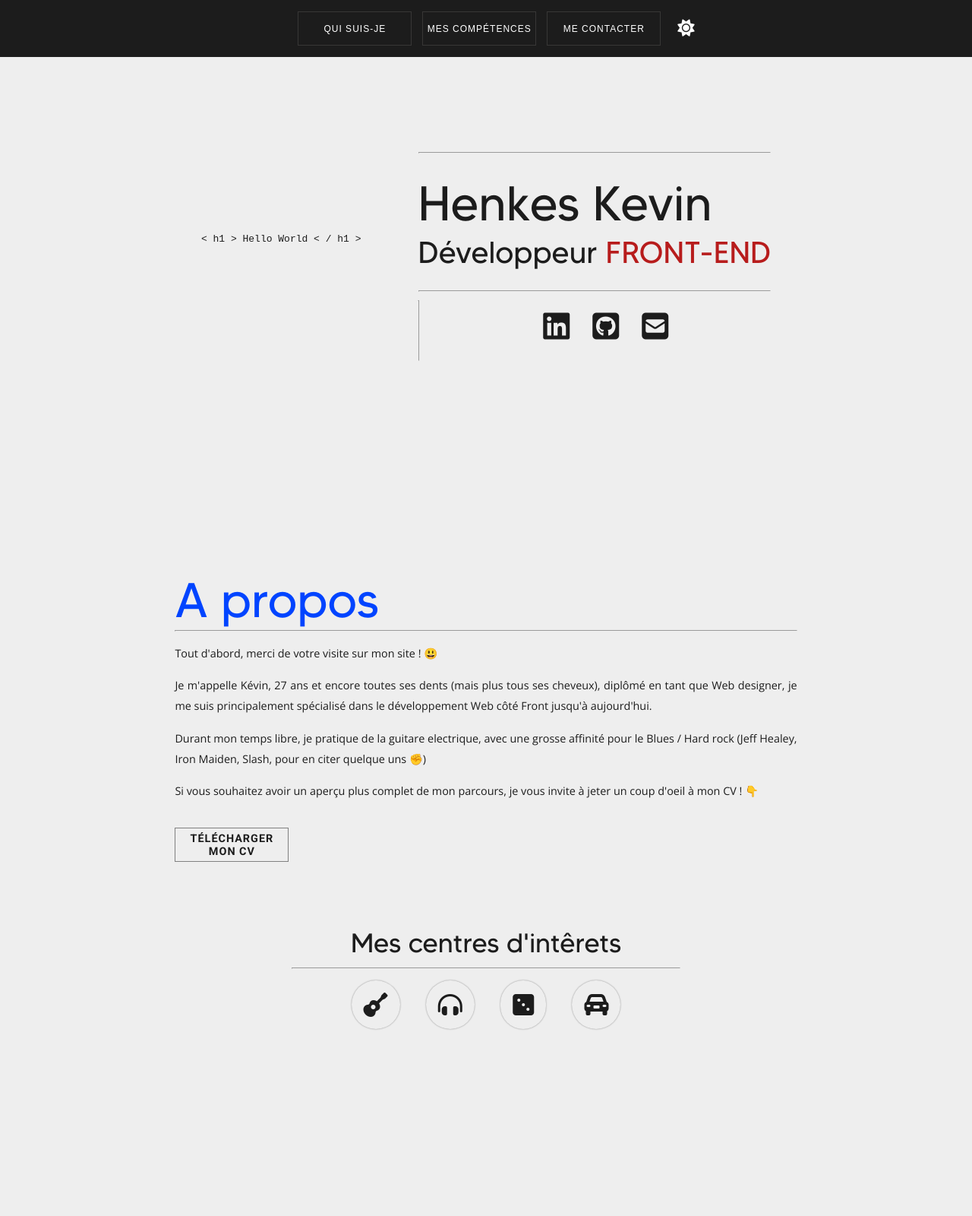
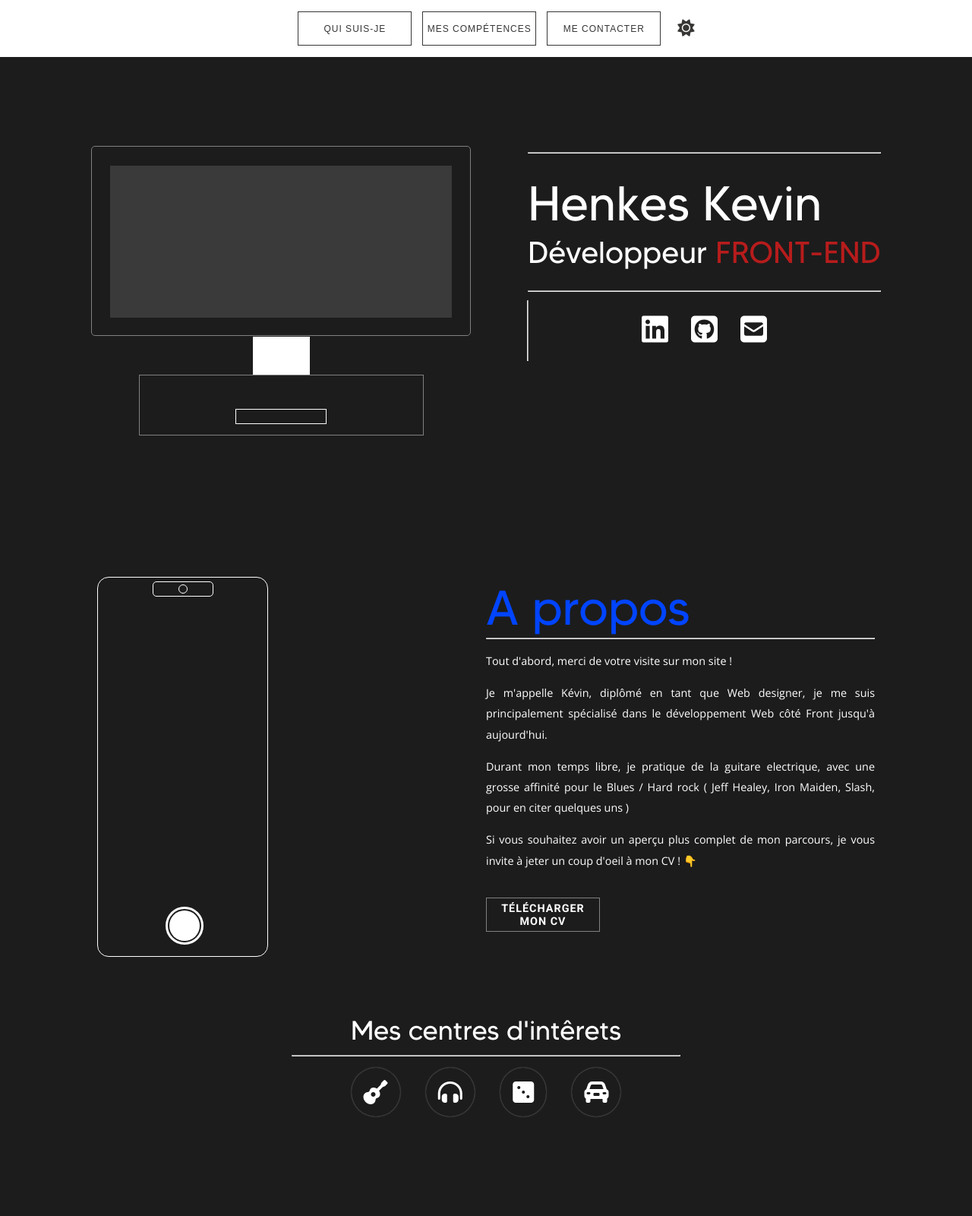
Before and after one commit to hnkK/portfolio, a plain HTML site: page index.html in a window 1280 px wide. Shown: the top 1600 px of the page at 76% size. Drawn offline with nearby package versions, Linux system fonts and the light colour scheme.

Commit message:
Minor tweaks

```diff
--- a/app.js
+++ b/app.js
@@ -1,8 +1,7 @@
 const navbar = document.querySelector("#navbar");
+const burger_menu = document.querySelector("#burger_menu");
 const sideMenu = document.querySelector("#side_menu");
 const body = document.querySelector("body");
-
-console.log(body);
 
 window.addEventListener("scroll", () => {
   const { scrollTop, scrollHeight, clientHeight } = document.documentElement;
@@ -16,9 +15,19 @@ window.addEventListener("scroll", () => {
   }
 });
 
-function hide() {
-  sideMenu.classList.add("hide");
-  console.log("xd");
+window.onload = function(){
+    document.onclick = function(e){
+        if(e.target.id == 'side_menu'){
+            sideMenu.style.display = 'none';
+        }
+        if(e.target === burger_menu){
+          sideMenu.style.display = 'block';
+        }
+    };
+};
+
+function displayMenu() {
+  sideMenu.classList.toggle("display_menu");
 }
 
 function switchTheme() {
--- a/index.html
+++ b/index.html
@@ -8,7 +8,7 @@
     <link rel="stylesheet" href="style.css">
     <script src="https://kit.fontawesome.com/f57d76244d.js" crossorigin="anonymous"></script>
 </head>
-<body class="light_theme">
+<body>
 
     <nav id="navbar">
         <ul>
@@ -16,21 +16,22 @@
             <li><button class="btn_nav fill"><a href="#skills">Mes compétences</a></button></li>
             <li><button class="btn_nav fill"><a href="#contact">Me contacter</a></button></li>
             <i class="fas fa-sun" onclick="switchTheme()"></i>
-        </ul>
-        <div class="burger_menu" onclick="hide()">
+            <div id="burger_menu "class="burger_menu" onclick="displayMenu()">
                 <i class="fas fa-bars"><a href="#"></a></i>
             </div>
+        </ul>
+
     </nav>
 
     <div id="side_menu" class="side_menu">
-        <ul>
-            <li>Qui suis-je</li>
-            <li>Mes compétences</li>
-            <li>Me contacter</li>
+        <ul id="side_menu_list">
+            <li><a href="#about">Qui suis-je</a></li>
+            <li><a href="#skills">Mes compétences</a></li>
+            <li><a href="#contact">Me contacter</a></li>
         </ul>
     </div>
 
-    <section class="hero">
+    <section id="hero" class="hero">
         <div class="hero_text animated_title">
             <hr>
             <div class="text-top">
@@ -42,17 +43,20 @@
             <hr>
             <div class="hero_icons text-bottom">
                 <hr />
-                <i></i>
+                <a href="https://www.linkedin.com/in/kevin-henkes/" target="blank">
                     <i class="fab fa-linkedin"></i>
+                </a>
+                <a href="https://github.com/hnkK" target="blank">
                     <i class="fab fa-github-square"></i>
+                </a>
+                <a href="mailto:henkeskevin@gmail.com" target="blank">
                     <i class="fas fa-envelope-square"></i>
+                </a>
             </div>
         </div>
-    <div class="container_drawing">
+        <div class="computer_container">
             <div class="computer_drawing">
                 <div class="screen">
-                <span><code>< h1 > Hello World < / h1 ></h1></code></span>
-                <br />
                 </div>
                 <div class="stand"></div>
                 <div class="keyboard">
@@ -60,26 +64,29 @@
                 </div>
             </div>
         </div>
-
     </section>
 
     <section id="about" class="about">
-
         <div class="container_about">
-            <div class="squares_about">
-                <div class="square_1"></div>
-                <div class="square_2"></div>
+            <div class="smartphone_container ">
+                <div class="smartphone_drawing">
+                    <div class="camera">
+                        <div class="lens"></div>
+                    </div>
+                    <div class="smartphone_button">
+                        <div class="inlay"></div>
+                    </div>
+                </div>
             </div>
             <div class="text_about">
                 <h2>A propos</h2>
                 <hr />
-                <p>Tout d'abord, merci de votre visite sur mon site ! &#128515;</p>
-                <p>Je m'appelle Kévin, 27 ans et encore toutes ses dents (mais plus tous ses cheveux),
-                    diplômé en tant que Web designer, je me suis principalement spécialisé dans le développement
+                <p>Tout d'abord, merci de votre visite sur mon site !</p>
+                <p>Je m'appelle Kévin, diplômé en tant que Web designer, je me suis principalement spécialisé dans le développement
                     Web côté Front jusqu'à aujourd'hui.
                 </p>
                 <p>Durant mon temps libre, je pratique de la guitare electrique, avec une grosse affinité pour le
-                    Blues / Hard rock (Jeff Healey, Iron Maiden, Slash, pour en citer quelque uns &#9994;)
+                    Blues / Hard rock ( Jeff Healey, Iron Maiden, Slash, pour en citer quelques uns )
                 </p>
                 <p>Si vous souhaitez avoir un aperçu plus complet de mon parcours, je vous invite à jeter un coup d'oeil
                     à mon CV !
@@ -90,7 +97,6 @@
                 </button>
             </div>
         </div>
-
         <div class="hobbies">
             <h3>Mes centres d'intêrets</h3>
             <hr>
@@ -101,7 +107,6 @@
                 <i class="fas fa-car-alt"></i>
             </div>
         </div>
-
     </section>
 
 
@@ -165,18 +170,14 @@
             <h2>Me contacter</h2>
             <hr>
         </div>
-
         <div class="contact_infos">
-            <h3>Mes informations pour me joindre</h3>
+            <h3>Vous pouvez me contacter directement ou me laisser un message !</h3>
             <address>
                 <p>Téléphone : 0489 20 72 61</p>
                 <p>Avenue de Beaufays 9a - 4130 Tilff ( Liège )</p>
                 <a href="mailto:henkeskevin@gmail.com">henkeskevin@gmail.com</a>
             </address>
         </div>
-
-        <hr>
-
         <form id="form">
             <input id="name" type="text" placeholder="NOM">
             <input id="email" type="text" placeholder="E-MAIL">
@@ -187,9 +188,10 @@
 
     <footer>
         <div class="btn_to_top">
-            <i class="fas fa-arrow-up"></i>
+            <a href="#hero"><i class="fas fa-arrow-up"></i></a>
         </div>
     </footer>
+
 
     <script src="app.js"></script>
 </body>
--- a/style.scss
+++ b/style.scss
@@ -6,10 +6,14 @@
   padding: 0;
   margin: 0;
   box-sizing: border-box;
+  a {
+    color: inherit;
+    text-decoration: none;
+  }
 }
 
 html {
-  font-family: MADE TOMMY;
+  font-family: 'MADE TOMMY';
   scroll-behavior: smooth;
   //--res: calc(0.01 * 10vmin);
 }
@@ -18,14 +22,13 @@ body {
   background-color: #1c1c1c;
 }
 
-
-// Navbar CSS
+// Utilities CSS
 @import url('./partials/utilities/utilities.css');
 
 // Navbar CSS
 @import url('./partials/navbar/navbar.css');
 
-// Navbar CSS
+// Side Menu CSS
 @import url('./partials/side_menu/side_menu.css');
 
 // Hero Section CSS
```
Also changed, not shown: style.css, 1 other file. Lines whose indentation alone changed are shown as unchanged.
